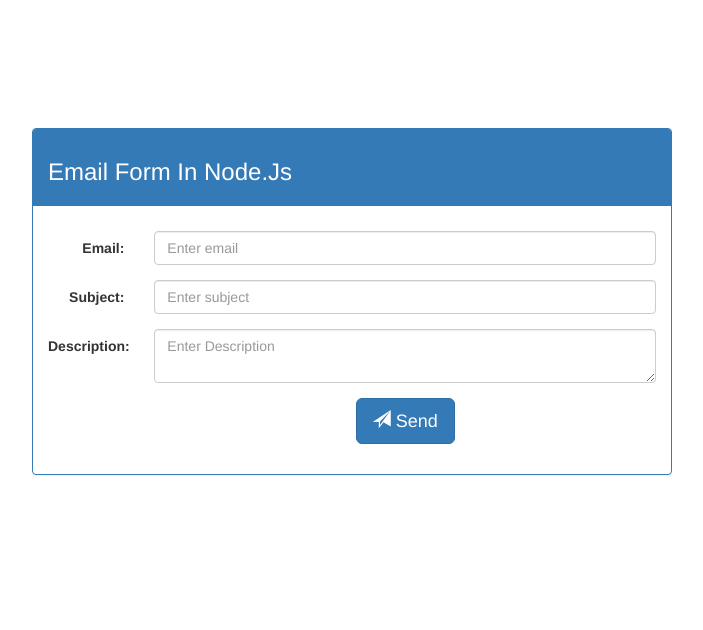
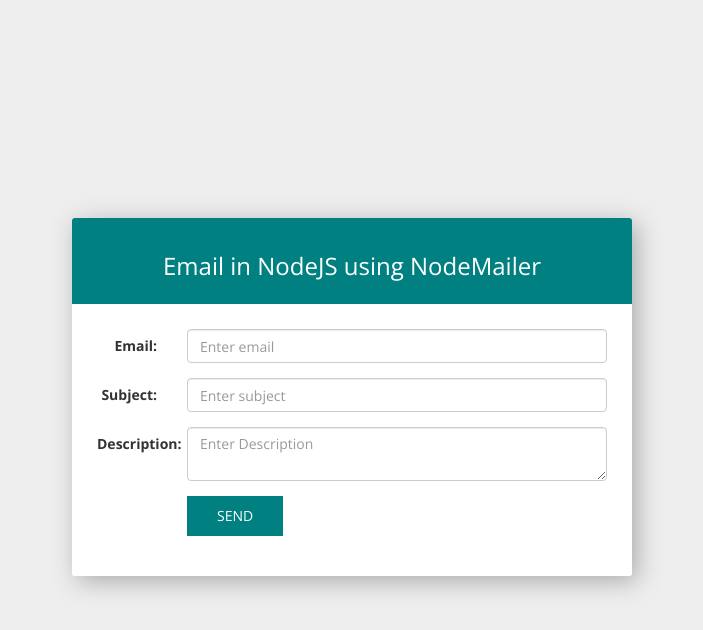
Before and after one commit to fzs1994/NodeJSSendEmail, a website: page views/index.html in a window 1280 px wide. Shown: the whole page, without its empty margins (288-991 px from the left). Drawn offline with nearby package versions, Linux system fonts and the light colour scheme.

Commit message:
Dockerfile and Card UI

```diff
--- a/views/index.html
+++ b/views/index.html
@@ -1,16 +1,80 @@
 <!DOCTYPE html>
 <html lang="en">
+
 <head>
     <meta charset="utf-8">
     <meta http-equiv="X-UA-Compatible" content="IE=edge">
     <meta name="viewport" content="width=device-width, initial-scale=1">
     <title>Send email in nodejs</title>
     <link rel="stylesheet" href="https://maxcdn.bootstrapcdn.com/bootstrap/3.3.4/css/bootstrap.min.css">
+
+    <link href="https://fonts.googleapis.com/css?family=Open+Sans:300,400,600,700,800" rel="stylesheet">
+
+    <style type="text/css">
+        body, html{
+            background-color: #eee;
+            font-family: 'Open Sans', sans-serif;
+        }
+
+        .btn-teal{
+            background-color: #008080;
+            color: #fff;
+            border-radius: 0;
+            border: 0;
+            padding: 10px 30px;
+            transition: 0.2s all linear;
+        }
+
+        .btn-teal:hover{
+            background-color: #007070;
+            color: #eee;
+            transition: 0.2s all linear;
+        }
+
+        .card{
+            box-shadow: 5px 5px 25px #aaa;
+            border-radius: 3px;
+            position:fixed;
+            top: 50%;
+            left: 50%;
+            width:40em;
+            margin-top: -13em; /*set to a negative number 1/2 of your height*/
+            margin-left: -20em; /*set to a negative number 1/2 of your width*/
+        }
+
+        @media(max-width: 480px){
+            .card{
+                width: 98%;
+                position: relative;
+                top: 0;
+                left: 0;
+                margin-top: 2em;
+                margin-left: 0;
+            }
+        }
+
+        .card-header{
+            text-align: center;
+            background-color: #008080;
+            color: #fff;
+            padding: 15px;
+            border-top-left-radius: 3px;
+            border-top-right-radius: 3px;
+        }
+        .card-content{
+            padding: 25px;
+            background-color: #fff;
+            border-bottom-left-radius: 3px;
+            border-bottom-right-radius: 3px;
+        }
+    </style>
 </head>
+
 <body>
-<div class="panel panel-primary" style="width:50%;margin:0 auto; margin-top:10%">
-<div class="panel-heading"><h3>Email Form In Node.Js</h3></div>
-<div class="panel-body" style="height:40%; text-align:center;" >
+    <!-- <div class="panel panel-primary" style="width:50%;margin:0 auto; margin-top:10%">
+        <div class="panel-heading">
+            <h3>Email Form In Node.Js</h3></div>
+        <div class="panel-body" style="height:40%; text-align:center;">
             <p class="bg-info" id="msg"></p>
             <form class="form-horizontal" role="form" id="emailForm" method="post">
                 <div class="form-group">
@@ -34,30 +98,78 @@
                 <div class="form-group">
                     <div class="col-sm-offset-2 col-sm-10">
                         <button id="send" class="btn btn-primary btn-lg" type="button">
-         <span class="glyphicon glyphicon-send" ></span> Send
+                            <span class="glyphicon glyphicon-send"></span> Send
+                        </button>
+                    </div>
+                </div>
+            </form>
+        </div>
+    </div> -->
+
+    <div class="container">
+        <div class="row">
+            <div class="col-md-6 col-md-offset-3">
+                <div class="card">
+                    <div class="card-header">
+                        <h3>Email in NodeJS using NodeMailer</h3>
+                    </div>
+                    <div class="card-content">
+                        <!-- <p class="bg-info" id="msg"></p> -->
+                        <div class="alert alert-info alert-dismissable msgAlert" style="display: none;">
+                          <a href="#" class="close" data-dismiss="alert" aria-label="close">&times;</a>
+                          <p id="msg"></p>
+                        </div>
+                        <form class="form-horizontal" role="form" id="emailForm" method="post">
+                            <div class="form-group">
+                                <label class="control-label col-sm-2" for="email">Email:</label>
+                                <div class="col-sm-10">
+                                    <input type="email" class="form-control" name="email" placeholder="Enter email" required="required">
+                                </div>
+                            </div>
+                            <div class="form-group">
+                                <label class="control-label col-sm-2" for="subject">Subject:</label>
+                                <div class="col-sm-10">
+                                    <input type="text" class="form-control" name="subject" placeholder="Enter subject" required="required">
+                                </div>
+                            </div>
+                            <div class="form-group">
+                                <label class="control-label col-sm-2" for="description">Description:</label>
+                                <div class="col-sm-10">
+                                    <textarea class="form-control" name="description" placeholder="Enter Description"></textarea>
+                                </div>
+                            </div>
+                            <div class="form-group">
+                                <div class="col-sm-offset-2 col-sm-10">
+                                    <button id="send" class="btn btn-default btn-teal" type="button">
+                                        SEND
                                     </button>
                                 </div>
                             </div>
                         </form>
                     </div>
                 </div>
+            </div>
+        </div>
+    </div>
+
     <script src="http://ajax.googleapis.com/ajax/libs/jquery/1.11.2/jquery.min.js"></script>
     <script src="https://maxcdn.bootstrapcdn.com/bootstrap/3.3.4/js/bootstrap.min.js"></script>
     <script>
-$(function(){
-  var fullUrl =  location.protocol+'//'+location.hostname+(location.port ? ':'+location.port: '');
-    $("#send").click(function(){
+        $(function() {
+            var fullUrl = location.protocol + '//' + location.hostname + (location.port ? ':' + location.port : '');
+            $("#send").click(function() {
                 var formData = $("#emailForm").serialize();
+                $(".msgAlert").css('display', 'block');
                 $("#msg").text("Email sending Please wait..");
                 $.ajax({
-                url: fullUrl+'/send',
+                    url: fullUrl + '/send',
                     type: 'POST',
                     data: formData,
                     success: function(result) {
                         $("#msg").empty().text(result);
                     },
                     error: function(e) {
-                                 $("#msg").empty().text("There is some error to send email, Error code:"+e.status +", Error message:"+e.statusText);
+                        $("#msg").empty().text("There is some error to send email, Error code:" + e.status + ", Error message:" + e.statusText);
                     },
                     dataType: "html",
                     timeout: 60000
@@ -66,4 +178,5 @@
         });
     </script>
 </body>
+
 </html>
```
Also changed, not shown: package.json (+17 -2 lines), server.js (+32 -39 lines), 1 other file. Lines whose indentation alone changed are shown as unchanged.
